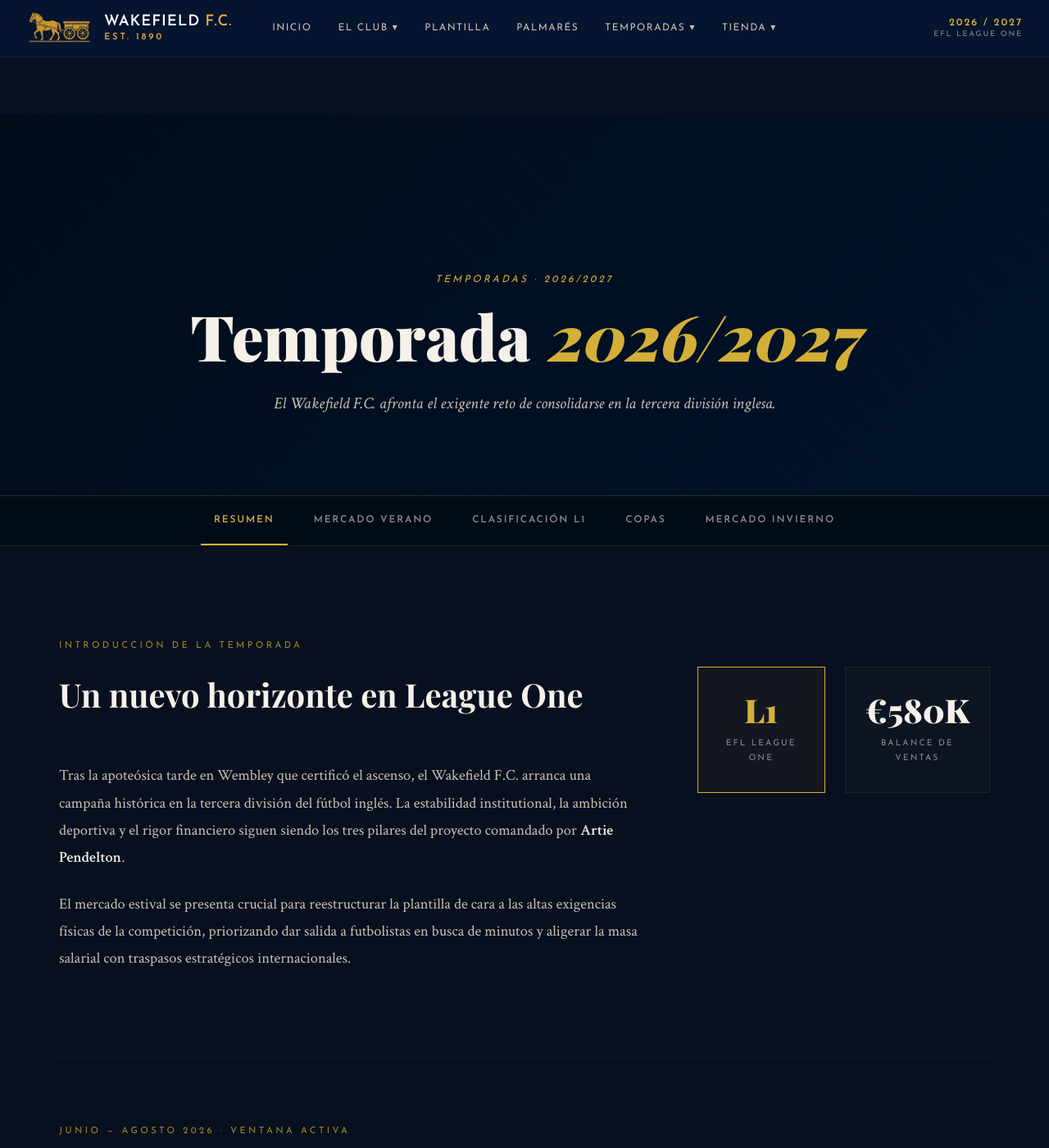
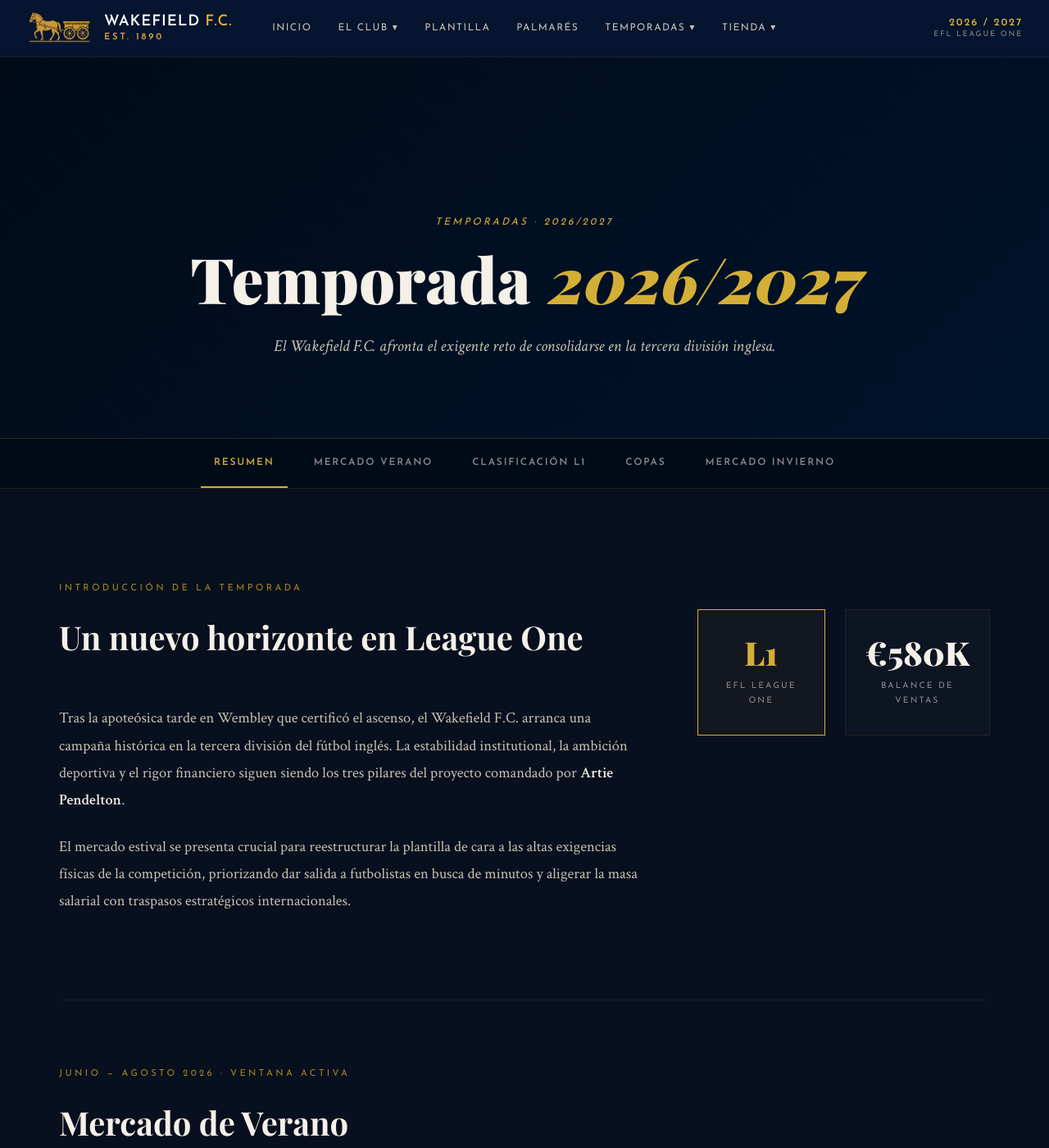
Before and after one commit to riise66/wakefieldfc, a Jekyll site: the page built from pages/temporada-2627.html, in a window 1280 px wide and 1400 px high. Shown: the whole window at 82% size. Built offline with Jekyll 4.4.1, drawn with Linux system fonts in a browser that asks for light colours; some web fonts are replaced; a style sheet for code colours, icons or effects is not loaded.

Commit message:
Add files via upload

```diff
--- a/assets/css/temporada-2627.css
+++ b/assets/css/temporada-2627.css
@@ -1,20 +1,8 @@
 /* ============================================
    WAKEFIELD F.C. — TEMPORADA 2026/2027
    Estilos independientes para League One
+   (Las variables CSS se heredan de style.css)
    ============================================ */
-
-:root {
-  --navy-dark: #000b18;
-  --navy-mid: #001428;
-  --gold: #D4AF37;
-  --gold-dim: #a08820;
-  --white: #F5F0E8;
-  --grey-light: #c8c2b4;
-  --grey: #8a8a8a;
-  --font-display: 'Playfair Display', Georgia, serif;
-  --font-body: 'Crimson Text', Georgia, serif;
-  --font-sans: 'Josefin Sans', sans-serif;
-}
 
 /* ============================================
    HERO ESPECÍFICO DE PÁGINA
@@ -25,7 +13,6 @@
     border-bottom: 1px solid rgba(212, 175, 55, 0.2);
     position: relative;
     overflow: hidden;
-    margin-top: 70px; /* ✅ CORRECIÓN: Espacio para el navbar fixed */
 }
 
 .temp-hero::before {
@@ -619,7 +606,6 @@
 @media (max-width: 768px) {
     .temp-hero {
         padding: 8rem 0 4rem;
-        margin-top: 70px; /* Mantener espacio en móvil también */
     }
 
     .temp-hero h1 {
```
Also changed, not shown: assets/css/temporada-2526.css (+1 -15 lines).
